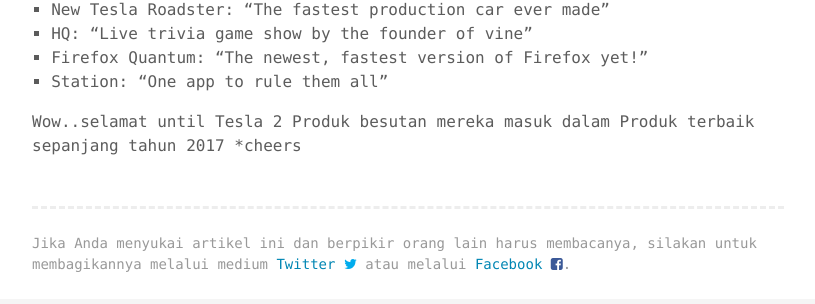
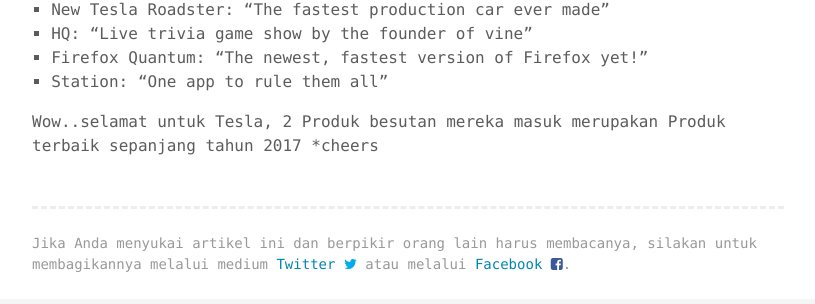
Before and after one commit to syafrizaladi/saktia, a Jekyll site: the page built from _posts/2018-01-27-Produk-Terbaik-di-Penghargaan-Golden-Kitty-2017.md, in a window 1280 px wide. Shown: the part 1528-1832 px from the top of the page, without its empty margins (232-1047 px from the left). Built offline with Jekyll 4.4.1, drawn with Linux system fonts in a browser that asks for light colours; our own code applies the rules of GitHub Pages for plain Markdown files; comment, search, counter and statistics services are not loaded.

Commit message:
Update 2018-01-27-Produk-Terbaik-di-Penghargaan-Golden-Kitty-2017.md

```diff
--- a/_posts/2018-01-27-Produk-Terbaik-di-Penghargaan-Golden-Kitty-2017.md
+++ b/_posts/2018-01-27-Produk-Terbaik-di-Penghargaan-Golden-Kitty-2017.md
@@ -37,4 +37,4 @@ Berikut adalah Produk terbaik besutan dari Golden Kitty Award sepanjang tahun 20
 9. Firefox Quantum: “The newest, fastest version of Firefox yet!”
 10. Station: “One app to rule them all”
 
-Wow..selamat until Tesla 2 Produk besutan mereka masuk dalam Produk terbaik sepanjang tahun 2017 *cheers
+Wow..selamat untuk Tesla, 2 Produk besutan mereka masuk merupakan Produk terbaik sepanjang tahun 2017 *cheers
```
